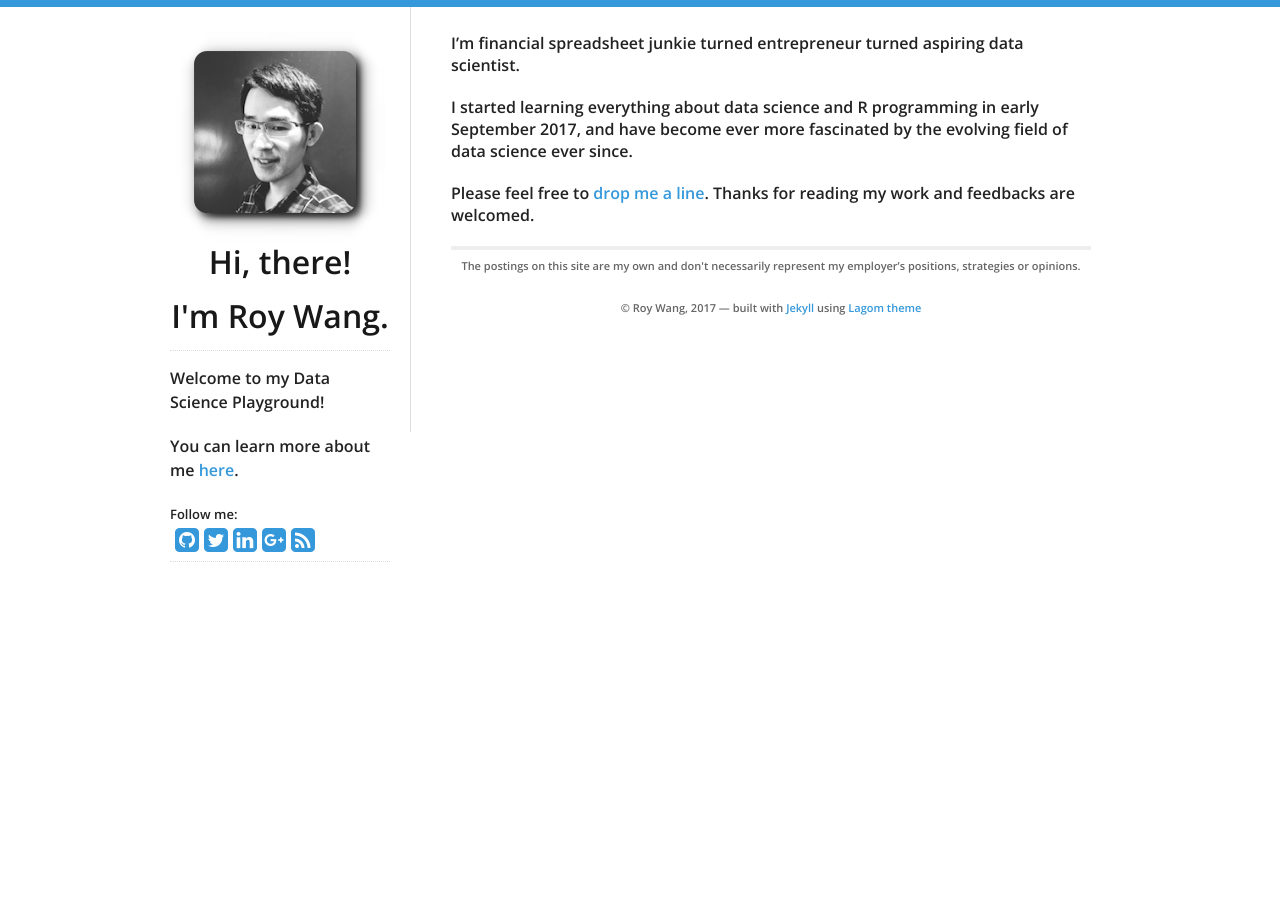
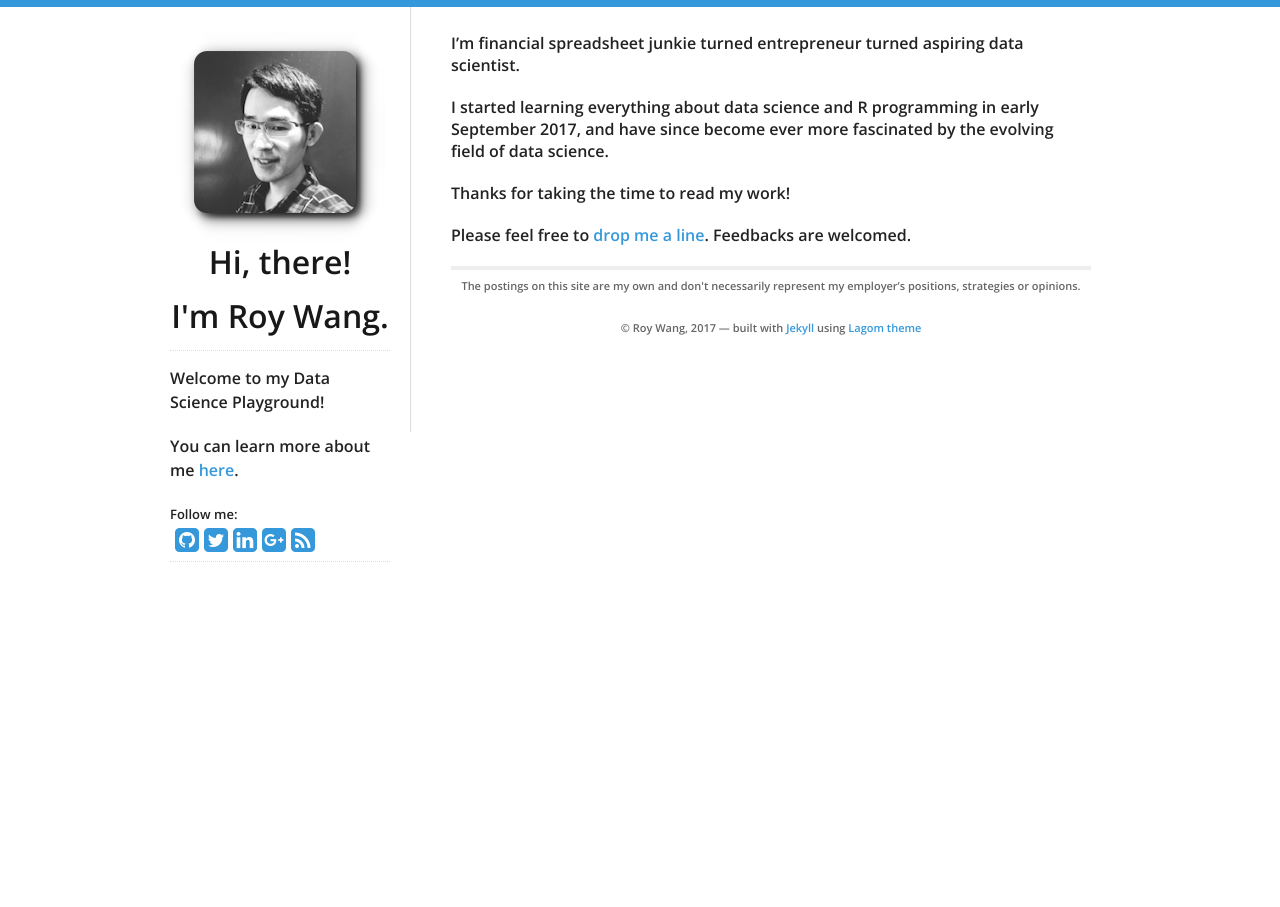
Before and after one commit to roywangtw/roywangtw.github.io, a Jekyll site: the page built from about.md, in a window 1280 px wide. Built offline with Jekyll 4.4.1, drawn with Linux system fonts in a browser that asks for light colours; nearby versions of some CDN libraries; our own code applies the rules of GitHub Pages for plain Markdown files.

Commit message:
Update about.md

```diff
--- a/about.md
+++ b/about.md
@@ -1,5 +1,7 @@
 I'm financial spreadsheet junkie turned entrepreneur turned aspiring data scientist.
 
-I started learning everything about data science and R programming in early September 2017, and have become ever more fascinated by the evolving field of data science ever since.
+I started learning everything about data science and R programming in early September 2017, and have since become ever more fascinated by the evolving field of data science.
 
-Please feel free to [drop me a line](mailto:chuehchenw@gmail.com). Thanks for reading my work and feedbacks are welcomed.
+Thanks for taking the time to read my work!
+
+Please feel free to [drop me a line](mailto:chuehchenw@gmail.com). Feedbacks are welcomed.
```
